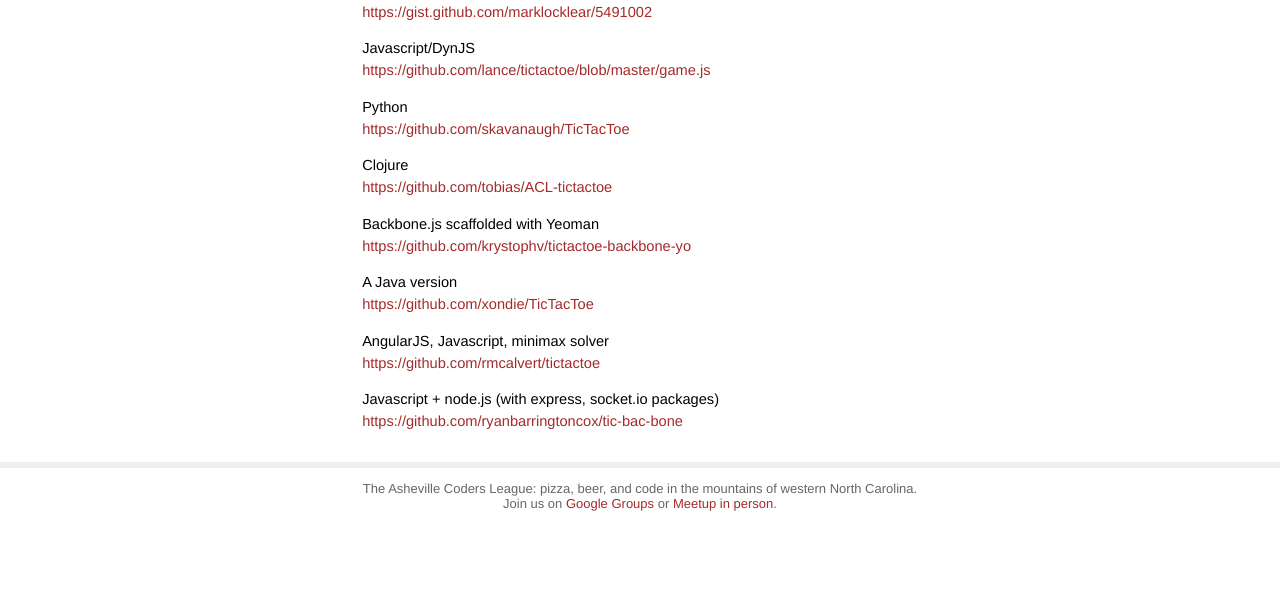
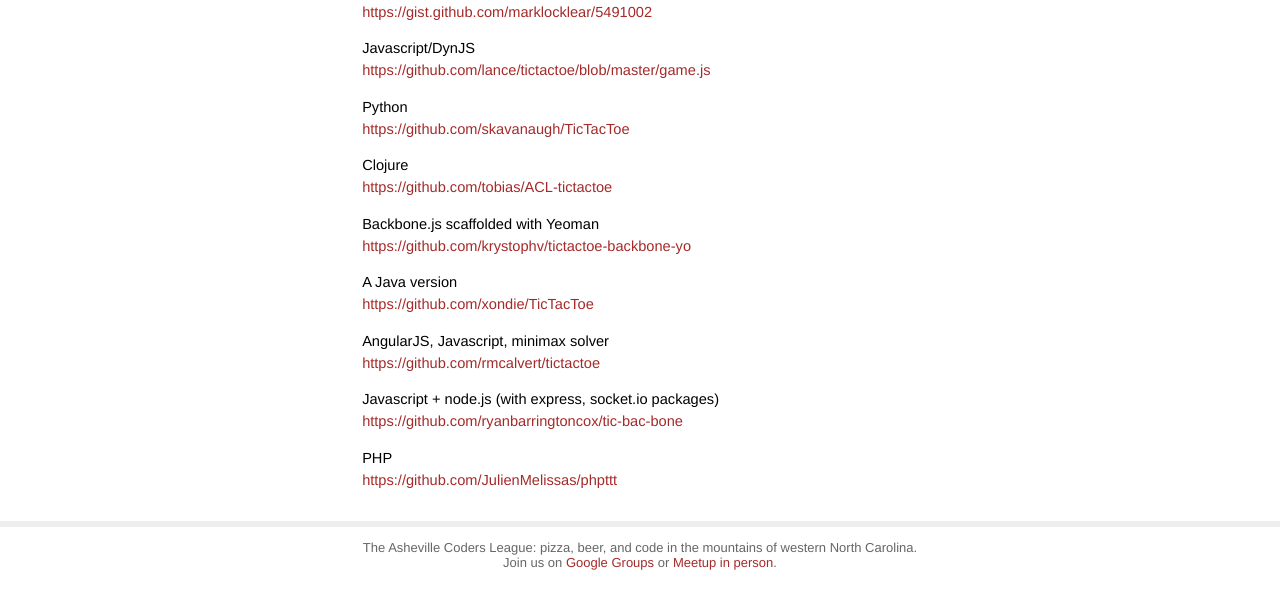
Before and after one commit to avlcoders/avlcoders.github.io, a Jekyll site: the page built from tictactoe.md, in a window 1280 px wide. Shown: the part 327-923 px from the top of the page. Built offline with Jekyll 4.4.1, drawn with Linux system fonts in a browser that asks for light colours; Markdown is read by kramdown in place of the engine named in the settings; before the commit the page ends 900 px from its top, so only the background shows below that.

Commit message:
Added my version of Tic Tac Toe in PHP (I know it's been a while but thought I should add it anyways)...

```diff
--- a/tictactoe.md
+++ b/tictactoe.md
@@ -38,3 +38,6 @@
 
 Javascript + node.js (with express, socket.io packages)
 [https://github.com/ryanbarringtoncox/tic-bac-bone](https://github.com/ryanbarringtoncox/tic-bac-bone)
+
+PHP
+[https://github.com/JulienMelissas/phpttt](https://github.com/JulienMelissas/phpttt)
```
